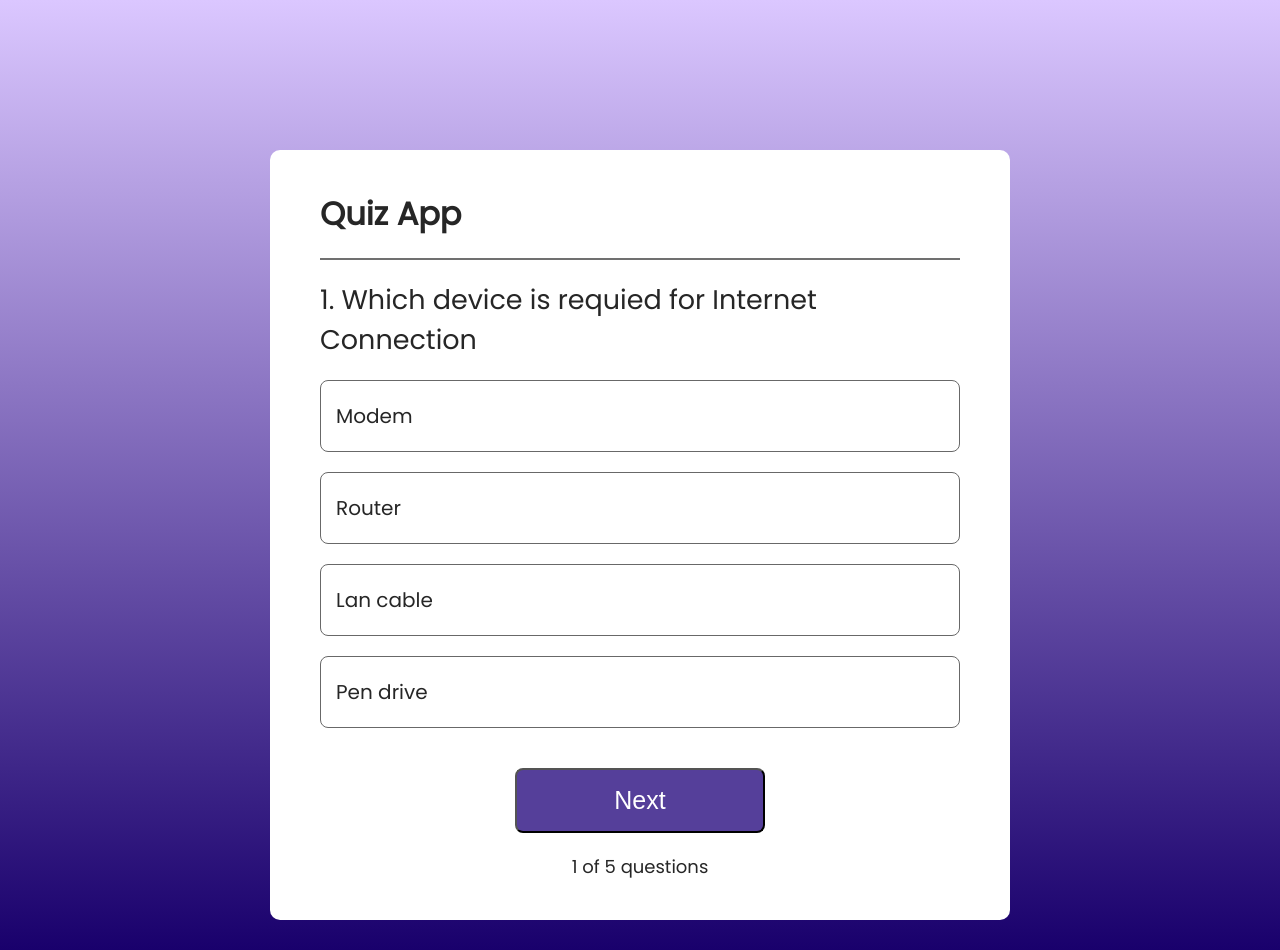
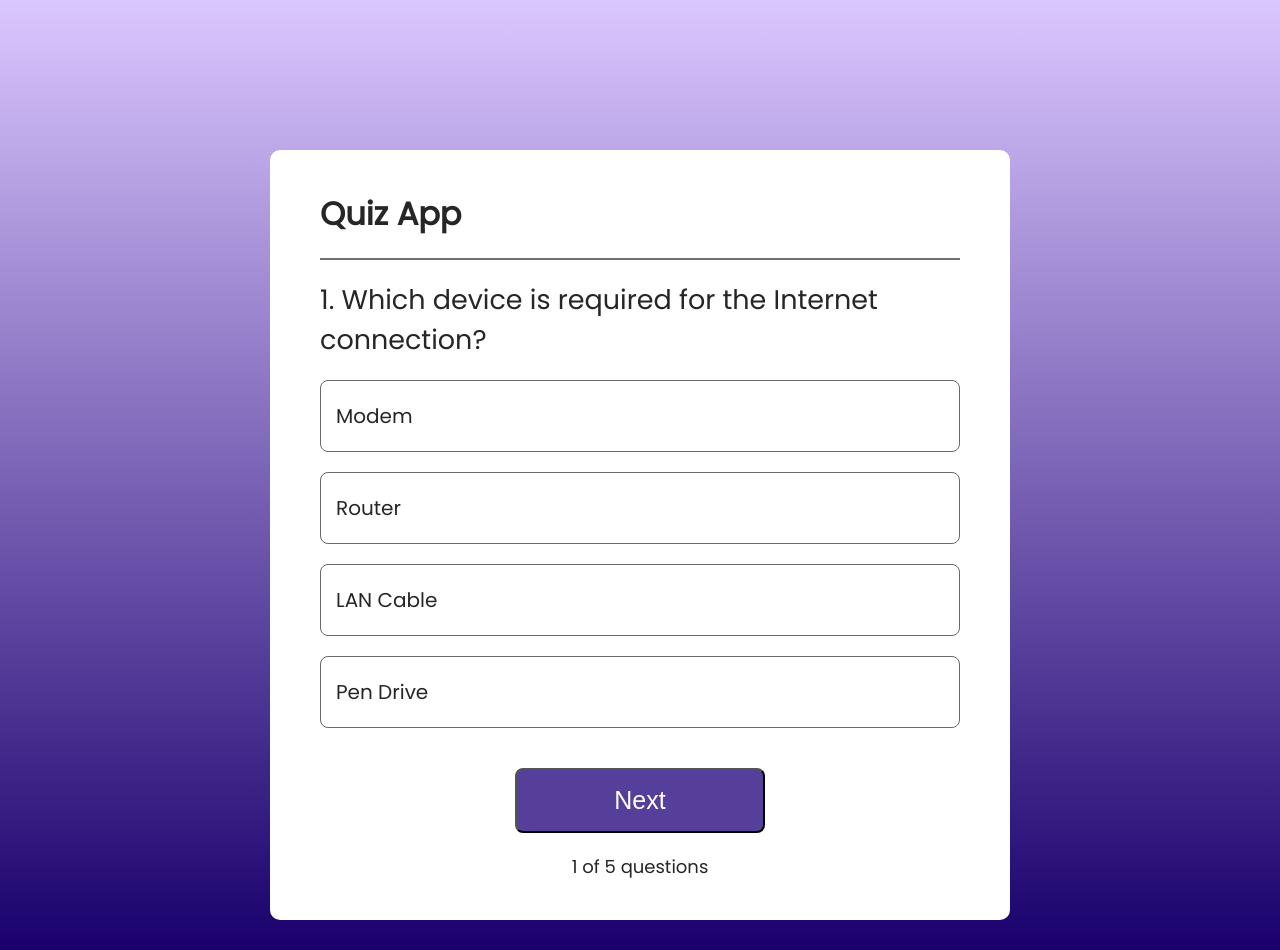
Before and after one commit to RohitSutar1823/Quiz-App, a React (Vite) app in the folder quiz-app/: page / in a window 1280 px wide. Built offline with nearby package versions, Linux system fonts and the light colour scheme.

Commit message:
feat: update quiz question display to use dynamic data from state

```diff
--- a/quiz-app/src/Components/Quiz/Quiz.jsx
+++ b/quiz-app/src/Components/Quiz/Quiz.jsx
@@ -11,12 +11,12 @@
     <div className='container'>
       <h1>Quiz App</h1>
       <hr />
-      <h2>1. Which device is requied for Internet Connection</h2>
+      <h2>{index+1}. {Question.question}</h2>
       <ul>
-        <li>Modem</li>
-        <li>Router</li>
-        <li>Lan cable</li>
-        <li>Pen drive</li>
+        <li>{Question.option1}</li>
+        <li>{Question.option2}</li>
+        <li>{Question.option3}</li>
+        <li>{Question.option4}</li>
       </ul>
       <button>Next</button>
       <div className="index">1 of 5 questions</div>
```
